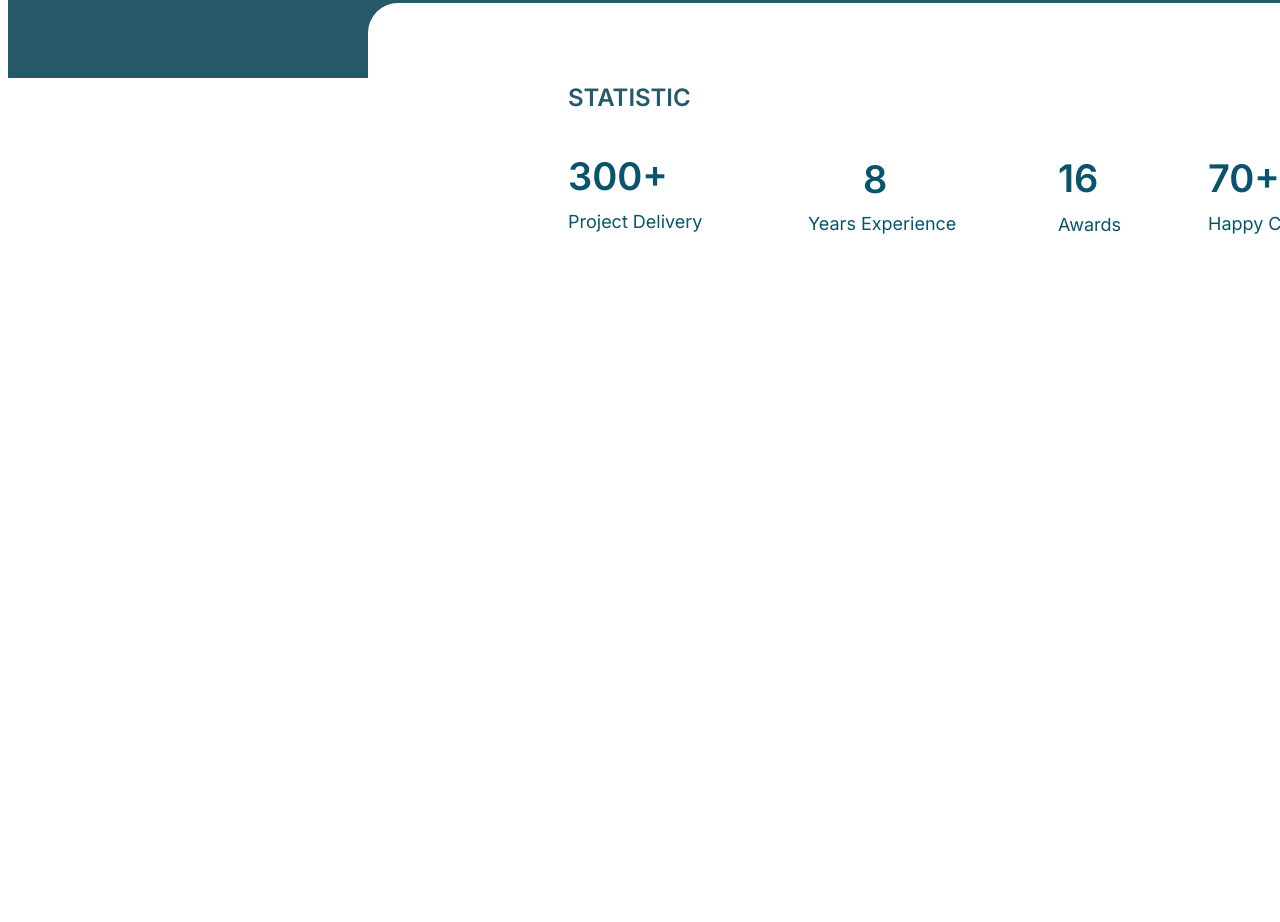
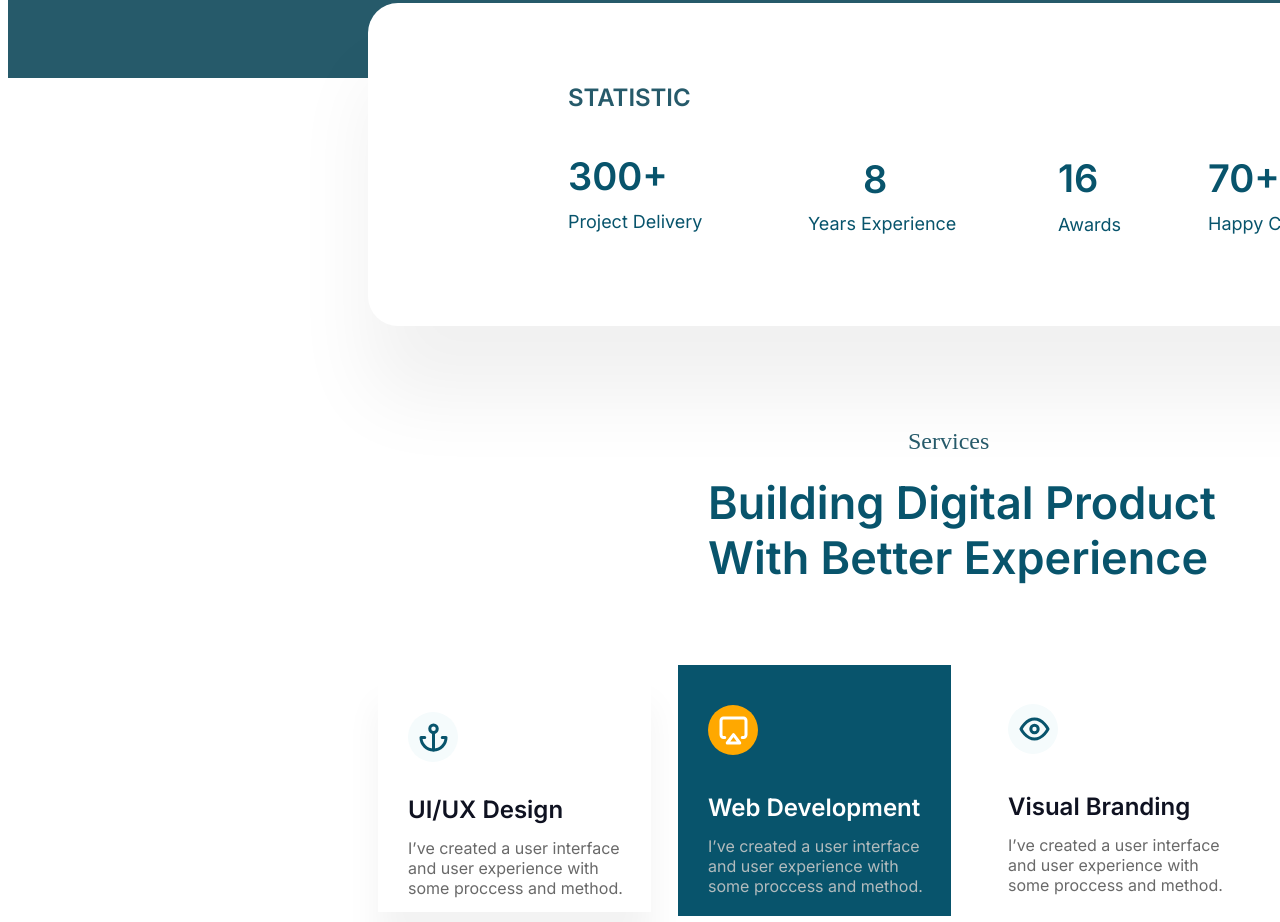
Before and after one commit to umarovl7/pportfolio, a plain HTML site: page index.html in a window 1280 px wide. Shown: the part 1014-1936 px from the top of the page. Before the commit the page ends 1340 px from the top, so only its background shows below. Drawn offline with Linux system fonts and the light colour scheme; a web font is replaced by a local one.

Commit message:
new commit

```diff
--- a/assets/style.css
+++ b/assets/style.css
@@ -1,9 +1,9 @@
-
     @import url('https://fonts.googleapis.com/css2?family=Inter:ital,opsz,wght@0,14..32,100..900;1,14..32,100..900&display=swap');
     @import url('https://fonts.googleapis.com/css2?family=Schoolbell&display=swap');
+
     * {
         box-sizing: border-box;
-        font-family: "Roboto";
+        font-family: "Inter","Schoolbell";
     }
     .container {
         max-width: 1440px;
@@ -150,6 +150,7 @@
 }
 .stats{
     background-color:rgba(255, 255, 255, 1);
+    box-shadow: 0px 73px 80px 0px rgba(0, 0, 0, 0.06) ;
     width: 1170px;
     height: 323px;
     border-radius: 30px;
@@ -228,3 +229,144 @@
     margin-left: 1200px;
     margin-top: -20px;
 }
+.serv{
+    color: rgba(38, 90, 106, 1);
+    font-family: "Schoolbell";
+    font-size: 24px;
+    font-weight: 400;
+    margin-top: 350px;
+    margin-left: 900px;
+
+}
+.servicess h2{
+    color: rgba(8, 84, 108, 1);
+    font-family: "Inter";
+    font-size: 45px;
+    font-weight: 600;
+    width: 510px;
+    margin-left: 700px;
+    margin-top: -20px;
+}
+.design{
+    background-color: rgba(255, 255, 255, 1);
+    box-shadow: 0px 41.78px 33.42px 0px rgba(0, 0, 0, 0.0503);
+    width: 273px;
+    height: 250px;
+    margin-left: 370px;
+    position: absolute;
+    margin-top: 40px;
+
+}
+.design img{
+    padding-top: 50px;
+    margin-left: 30px;
+}
+.design h3{
+    color: rgba(15, 18, 33, 1);
+    font-family: "Inter";
+    font-size: 24px;
+    font-weight: 600;
+    margin-left: 30px;
+    padding-top: 5px;
+}
+.design h5{
+    color:rgba(105, 105, 105, 1);
+    font-family: "Inter";
+    font-size: 16px;
+    font-weight: 400;
+    margin-left: 30px;
+    width: 215px;
+    margin-top: -10px;
+}
+.development{
+    background-color: rgba(8, 84, 108, 1);
+    width: 273px;
+    height: 251px;
+    margin-left: 670px;
+    margin-top: 80px;
+}
+.development img{
+    margin-top: 40px;
+    margin-left: 30px;
+}
+.development h3{
+    color: rgba(255, 255, 255, 1);
+    font-family: "Inter";
+    font-size: 24px;
+    font-weight: 600;
+    margin-left: 30px;
+    padding-top: 10px;
+
+}
+.development h5{
+    color: rgba(178, 187, 189, 1);
+    font-family: "Inter";
+        width: 215px;
+    font-size: 16px;
+    font-weight: 400;
+    margin-left: 30px;
+    margin-top: -10px;
+
+}
+.branding{
+    margin-top: -252px;
+    background-color: rgba(255, 255, 255, 1);
+width: 273px;
+height: 251px;
+margin-left: 970px;
+
+}
+.branding img{
+margin-top: 40px;
+margin-left: 30px;
+}
+.branding h3{
+color: rgba(15, 18, 33, 1);
+font-family: "Inter";
+font-size: 24px;
+font-weight: 600;
+margin-left: 30px;
+padding-top: 10px;
+
+}
+.branding h5{
+color: rgba(105, 105, 105, 1);
+font-family: "Inter";
+    width: 215px;
+font-size: 16px;
+font-weight: 400;
+margin-left: 30px;
+margin-top: -10px;
+
+}
+.developmentt{
+    margin-top: -252px;
+    background-color: rgba(255, 255, 255, 1);
+width: 273px;
+height: 251px;
+margin-left: 1270px;
+
+}
+.developmentt img{
+margin-top: 40px;
+margin-left: 30px;
+}
+.developmentt h3{
+color: rgba(15, 18, 33, 1);
+font-family: "Inter";
+font-size: 24px;
+font-weight: 600;
+margin-left: 30px;
+padding-top: 10px;
+
+}
+.developmentt h5{
+color: rgba(105, 105, 105, 1);
+font-family: "Inter";
+    width: 215px;
+font-size: 16px;
+font-weight: 400;
+margin-left: 30px;
+margin-top: -10px;
+
+}
--- a/index.html
+++ b/index.html
@@ -12,7 +12,8 @@
         rel="stylesheet">
     <link rel="preconnect" href="https://fonts.googleapis.com">
     <link rel="preconnect" href="https://fonts.gstatic.com" crossorigin>
-    <link href="https://fonts.googleapis.com/css2?family=Schoolbell&display=swap" rel="stylesheet">
+    <link href="https://fonts.googleapis.com/css2?family=Schoolbell&display=swap"
+        rel="stylesheet">
     <title>Document</title>
 </head>
 
@@ -88,6 +89,43 @@
                 </div>
              </div>
         </section>
+        <section class="services">
+            <div class="container">
+                <h5 class="serv">Services</h5>
+                <div class="servicess">
+                    <h2>Building Digital Product
+                        With Better Experience</h2>
+                </div>
+                <div class="design">
+                    <img src="/assets/icons/anchor.svg" alt="langar">
+                    <h3>UI/UX Design</h3>
+                    <h5>I’ve created a user interface
+                        and user experience with
+                        some proccess and method.</h5>
+                </div>
+                <div class="development">
+                    <img src="/assets/icons/iconcha.svg" alt="icon">
+                    <h3>Web Development</h3>
+                    <h5>I’ve created a user interface
+                        and user experience with
+                        some proccess and method.</h5>
+                </div>
+                <div class="branding">
+                    <img src="/assets/icons/one_eye.svg" alt="eye">
+                    <h3>Visual Branding</h3>
+                    <h5>I’ve created a user interface
+                        and user experience with
+                        some proccess and method.</h5>
+                </div>
+                <div class="developmentt">
+                    <img src="/assets/icons/anchor.svg" alt="anchor">
+                    <h3>Web Development</h3>
+                    <h5>I’ve created a user interface
+                        and user experience with
+                        some proccess and method.</h5>
+                </div>
+            </div>
+        </section>
         </maiin>
 
 
```
Also changed, not shown: assets/icons/anchor.svg (added), assets/icons/iconcha.svg (added), assets/icons/one_eye.svg (added).
